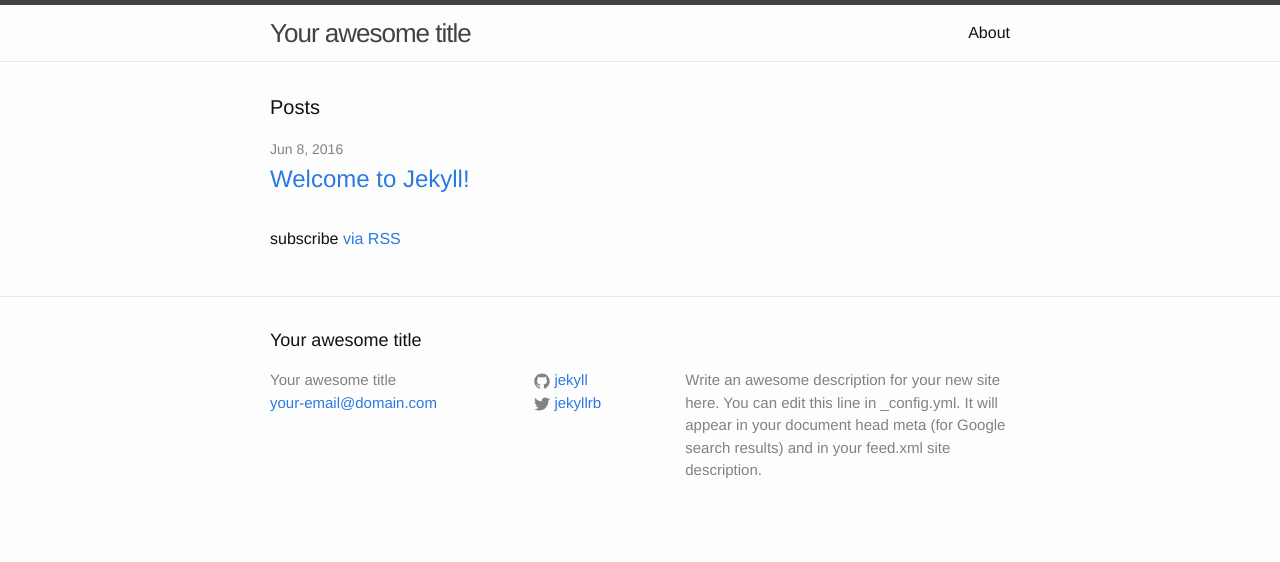
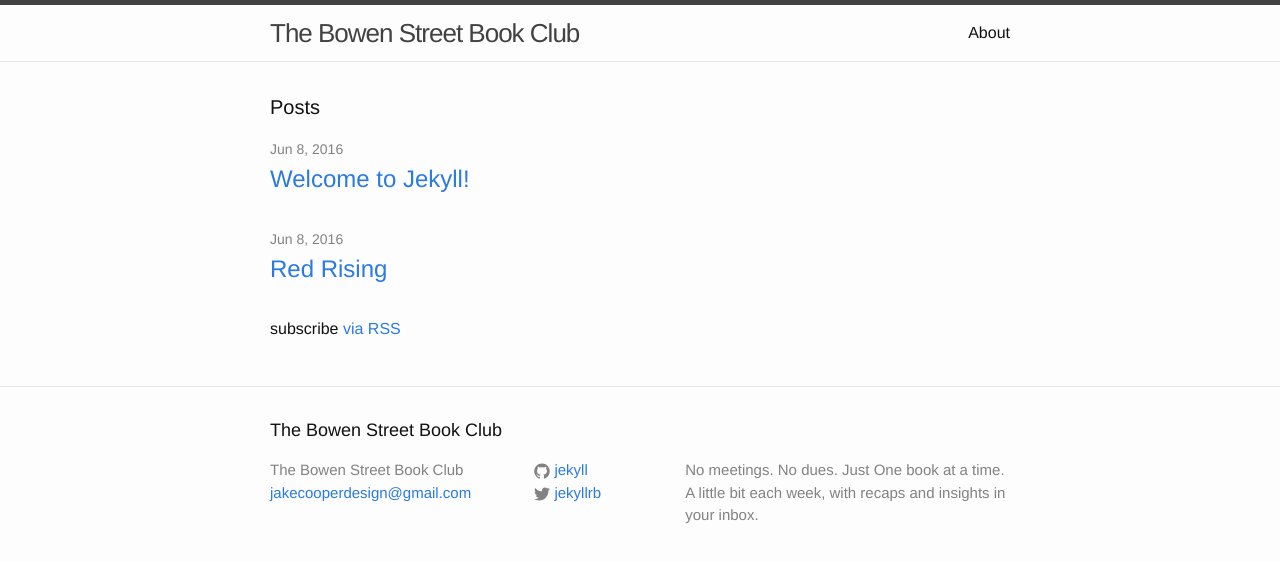
Before and after one commit to jakec729/bowenstreetbookclub, a Jekyll site: the page built from index.html, in a window 1280 px wide. Shown: the top 562 px of the page. Built offline with Jekyll 4.4.1, drawn with Linux system fonts in a browser that asks for light colours.

Commit message:
Added books

```diff
--- /dev/null
+++ b/_books/red-rising.md
@@ -0,0 +1,9 @@
+---
+layout: book
+title:  "Red Rising"
+author: "George R. R. Margin"
+date:   2016-06-08 12:55:11 -0400
+categories: book
+---
+
+Red Rising description.
--- a/_config.yml
+++ b/_config.yml
@@ -6,16 +6,17 @@
 # 'jekyll serve'. If you change this file, please restart the server process.
 
 # Site settings
-title: Your awesome title
-email: your-email@domain.com
-description: > # this means to ignore newlines until "baseurl:"
-  Write an awesome description for your new site here. You can edit this
-  line in _config.yml. It will appear in your document head meta (for
-  Google search results) and in your feed.xml site description.
+title: The Bowen Street Book Club
+email: jakecooperdesign@gmail.com
+description: No meetings. No dues. Just One book at a time. A little bit each week, with recaps and insights in your inbox.
 baseurl: "" # the subpath of your site, e.g. /blog
-url: "http://yourdomain.com" # the base hostname & protocol for your site
+url: "http://bowenstreetbookclub.com" # the base hostname & protocol for your site
 twitter_username: jekyllrb
 github_username:  jekyll
 
 # Build settings
 markdown: kramdown
+
+collections:
+  books:
+    output: true
--- /dev/null
+++ b/_layouts/archive.html
@@ -0,0 +1,20 @@
+<!DOCTYPE html>
+<html>
+
+  {% include head.html %}
+
+  <body>
+
+    {% include header.html %}
+
+    <div class="page-content">
+      <div class="wrapper">
+        {{ content }}
+      </div>
+    </div>
+
+    {% include footer.html %}
+
+  </body>
+
+</html>
--- a/css/main.scss
+++ b/css/main.scss
@@ -28,15 +28,6 @@ $content-width:    800px;
 $on-palm:          600px;
 $on-laptop:        800px;
 
-
-
-// Use media queries like this:
-// @include media-query($on-palm) {
-//     .wrapper {
-//         padding-right: $spacing-unit / 2;
-//         padding-left: $spacing-unit / 2;
-//     }
-// }
 @mixin media-query($device) {
     @media screen and (max-width: $device) {
         @content;
@@ -46,8 +37,6 @@ $on-laptop:        800px;
 
 
 // Import partials from `sass_dir` (defaults to `_sass`)
-@import
-        "base",
-        "layout",
-        "syntax-highlighting"
-;
+@import "base";
+@import "layout";
+@import "syntax-highlighting";
--- a/index.html
+++ b/index.html
@@ -18,6 +18,19 @@ layout: default
     {% endfor %}
   </ul>
 
+  <ul class="post-list">
+    {% for post in site.books %}
+      <li>
+        <span class="post-meta">{{ post.date | date: "%b %-d, %Y" }}</span>
+
+        <h2>
+          <a class="post-link" href="{{ post.url | prepend: site.baseurl }}">{{ post.title }}</a>
+        </h2>
+      </li>
+    {% endfor %}
+  </ul>
+
+
   <p class="rss-subscribe">subscribe <a href="{{ "/feed.xml" | prepend: site.baseurl }}">via RSS</a></p>
 
 </div>
```
Also changed, not shown: other parts of index.html (+1 -1 lines), _layouts/book.html (added, +16 -0 lines).
